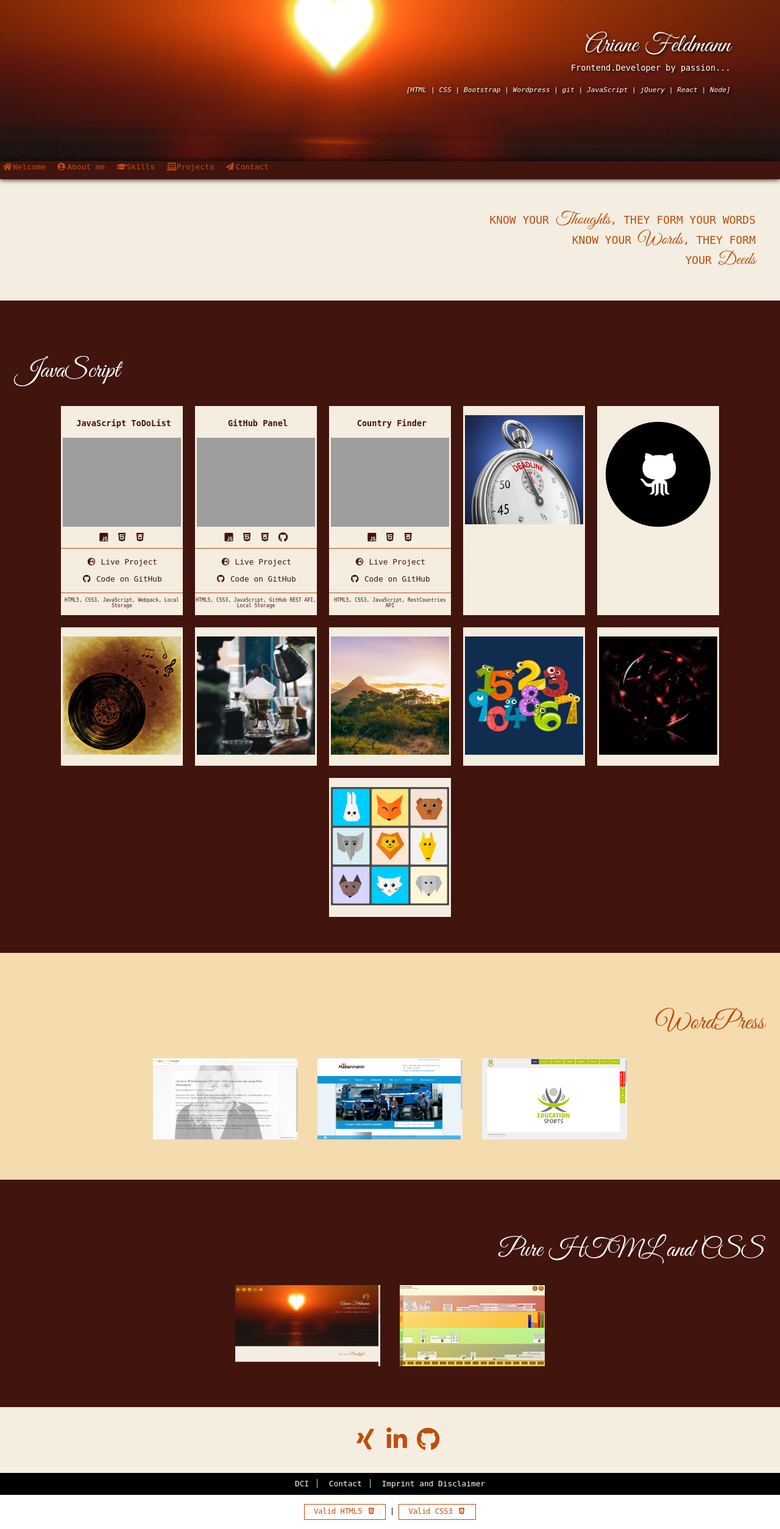
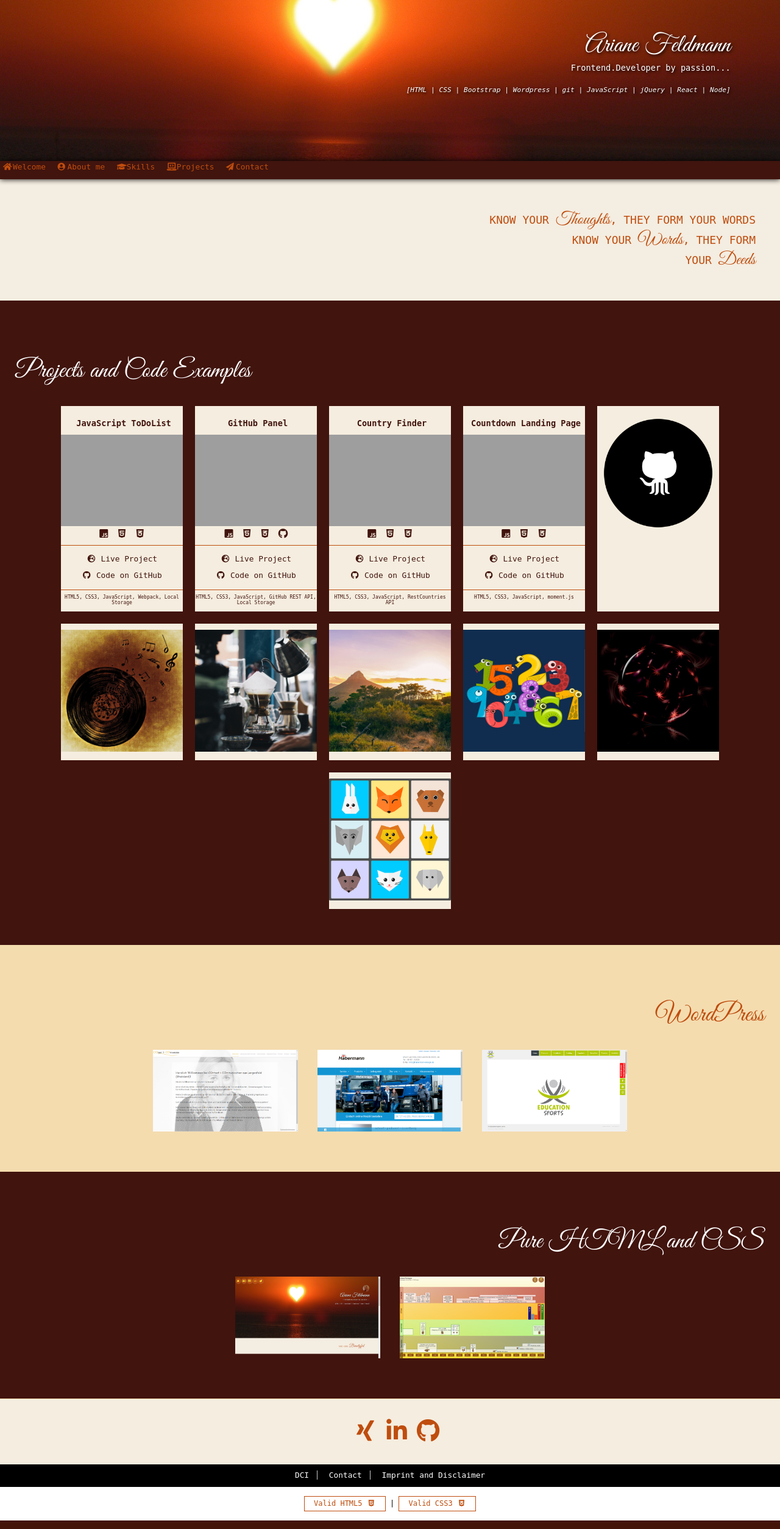
Before and after one commit to FeliOdras/PortfolioWebsite, a PHP site: page /projects.php in a window 1280 px wide. Shown: the whole page at 61% size. Run offline with PHP 8.4, Linux system fonts and the light colour scheme; some libraries are stand-ins or nearby versions; some web fonts are replaced; grey boxes are pictures that could not be loaded.

Commit message:
Restyled Countdown project

```diff
--- a/assets/css/style.css
+++ b/assets/css/style.css
@@ -1148,13 +1148,15 @@ p {
   #code_javascript .flexboxitem a {
     color: inherit;
     transition: all .5s;
-    display: inline-block;
-    padding: 3px;
-    margin: 2px 0; }
+    display: inline-block; }
     #code_javascript .flexboxitem a:hover {
-      border: none;
-      background-color: #41140E;
-      color: #F5EDDF; }
+      border: none; }
+    #code_javascript .flexboxitem a.text-link {
+      padding: 3px;
+      margin: 2px 0; }
+      #code_javascript .flexboxitem a.text-link:hover {
+        background-color: #41140E;
+        color: #F5EDDF; }
   #code_javascript .flexboxitem:hover img {
     max-width: 120%;
     width: 120%;
--- a/assets/scss/partials/_sections.scss
+++ b/assets/scss/partials/_sections.scss
@@ -508,17 +508,26 @@ p {
             color: inherit;
             transition: all .5s;
             display: inline-block;
-            padding: 3px;
-            margin: 2px 0;
 
             &:hover {
                 border: none;
-                background-color: $colorDark;
-                color: $colorLight;
             }
+
+            &.text-link {
+                padding: 3px;
+                margin: 2px 0;
+
+                &:hover {
+                    background-color: $colorDark;
+                    color: $colorLight;
+                }
+            }
+
+
         }
 
         &:hover {
+
             img {
                 max-width: 120%;
                 width: 120%;
--- a/includes/content/projects/javascript.php
+++ b/includes/content/projects/javascript.php
@@ -1,7 +1,7 @@
         <a id="javascript"></a>
             <section id="code_javascript" class="inverse">
                 <div class="section_wrapper">
-                    <h3 class="sectionheading alignleft">JavaScript</h3>
+                    <h3 class="sectionheading alignleft">Projects and Code Examples</h3>
                         <div class="flexbox">
                         <article class="box flexboxitem">
                                 <h4>JavaScript ToDoList</h4>
@@ -11,8 +11,8 @@
                                 <hr>
                                 <div>
                                     <small>
-                                        <a href="https://playground.odras.de/ToDoList/" target="_blank"><i class="fas fa-globe-europe"></i> Live Project</a><br>
-                                        <a href="https://github.com/FeliOdras/JavaScript-ToDoList" target="_blank"><i class="fab fa-github"></i> Code on GitHub</a>
+                                        <a class="text-link"  href="https://playground.odras.de/ToDoList/" target="_blank"><i class="fas fa-globe-europe"></i> Live Project</a><br>
+                                        <a class="text-link"  href="https://github.com/FeliOdras/JavaScript-ToDoList" target="_blank"><i class="fab fa-github"></i> Code on GitHub</a>
                                     </small>
                                 </div>
                                 <hr>
@@ -26,8 +26,8 @@
                                 <hr>
                                 <div>
                                     <small>
-                                        <a href="https://playground.odras.de/GitHubViewWithSettingsPanel/" target="_blank"><i class="fas fa-globe-europe"></i> Live Project</a><br>
-                                        <a href="https://github.com/FeliOdras/GitHubViewWithSettingsPanel" target="_blank"><i class="fab fa-github"></i> Code on GitHub</a>
+                                        <a class="text-link"  href="https://playground.odras.de/GitHubViewWithSettingsPanel/" target="_blank"><i class="fas fa-globe-europe"></i> Live Project</a><br>
+                                        <a class="text-link"  href="https://github.com/FeliOdras/GitHubViewWithSettingsPanel" target="_blank"><i class="fab fa-github"></i> Code on GitHub</a>
                                     </small>
                                 </div>
                                 <hr>
@@ -36,24 +36,32 @@
                         <article class="box flexboxitem">
                             <h4>Country Finder</h4>
                                 <a href="https://playground.odras.de/CountryFinder/" target="_blank">
-                                <img src="images/screenshots/CountryFinder.png" alt="GitHub with Settings Panel"></a> <br>
+                                <img src="images/screenshots/CountryFinder.png" alt="Country Finder"></a> <br>
                                 <i class="fab fa-js-square"></i> <i class="fab fa-html5"></i> <i class="fab fa-css3-alt"></i>
                                 <hr>
                                 <div>
                                     <small>
-                                        <a href="https://playground.odras.de/CountryFinder/" target="_blank"><i class="fas fa-globe-europe"></i> Live Project</a><br>
-                                        <a href="https://github.com/FeliOdras/CountryFinder" target="_blank"><i class="fab fa-github"></i> Code on GitHub</a>
+                                        <a class="text-link" href="https://playground.odras.de/CountryFinder/" target="_blank"><i class="fas fa-globe-europe"></i> Live Project</a><br>
+                                        <a class="text-link"  href="https://github.com/FeliOdras/CountryFinder" target="_blank"><i class="fab fa-github"></i> Code on GitHub</a>
                                     </small>
                                 </div>
                                 <hr>
                                 <div class="xsmall">HTML5, CSS3, JavaScript, RestCountries API</div>
                             </article>
                         <article class="box flexboxitem">
-                                <h4 class="hidden"><a href="https://playground.odras.de/Countdown/" target="_blank">Countdown
-                                    <span>Countdown Page with moment.js</span> </a>
-                                </h4>
+                                <h4>Countdown Landing Page</h4>
                                 <a href="https://playground.odras.de/Countdown/" target="_blank">
-                                <img src="images/countdown.jpg" alt="Countdown"></a>
+                                <img src="images/screenshots/CountdownLandingPage.png" alt="Countdown Landing Page"></a> <br>
+                                <i class="fab fa-js-square"></i> <i class="fab fa-html5"></i> <i class="fab fa-css3-alt"></i>
+                                <hr>
+                                <div>
+                                    <small>
+                                        <a class="text-link" href="https://playground.odras.de/Countdown/" target="_blank"><i class="fas fa-globe-europe"></i> Live Project</a><br>
+                                        <a class="text-link"  href="https://github.com/FeliOdras/Countdown" target="_blank"><i class="fab fa-github"></i> Code on GitHub</a>
+                                    </small>
+                                </div>
+                                <hr>
+                                <div class="xsmall">HTML5, CSS3, JavaScript, moment.js</div>
 
                             </article>
                         <article class="box flexboxitem">
```
Also changed, not shown: 1 other file.
